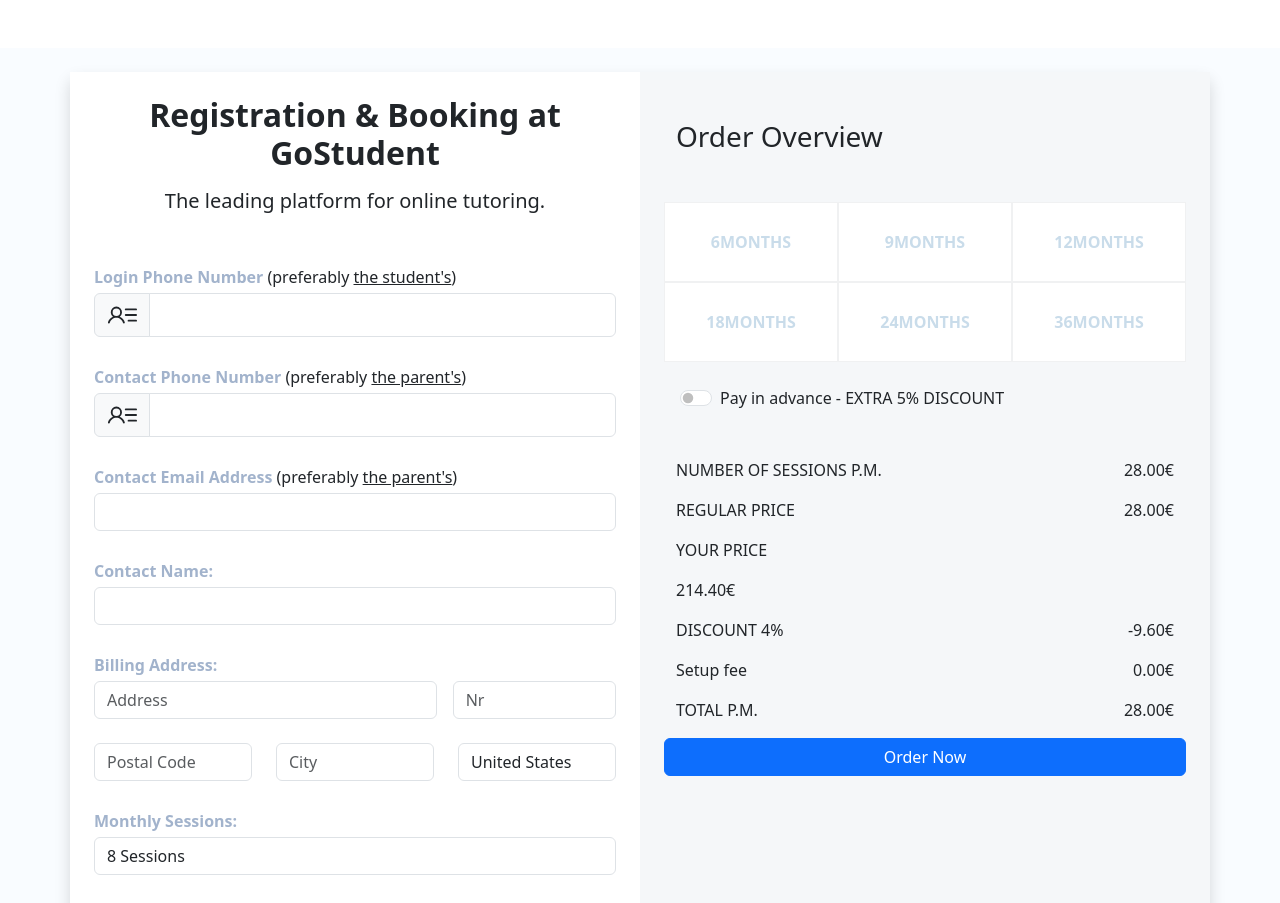
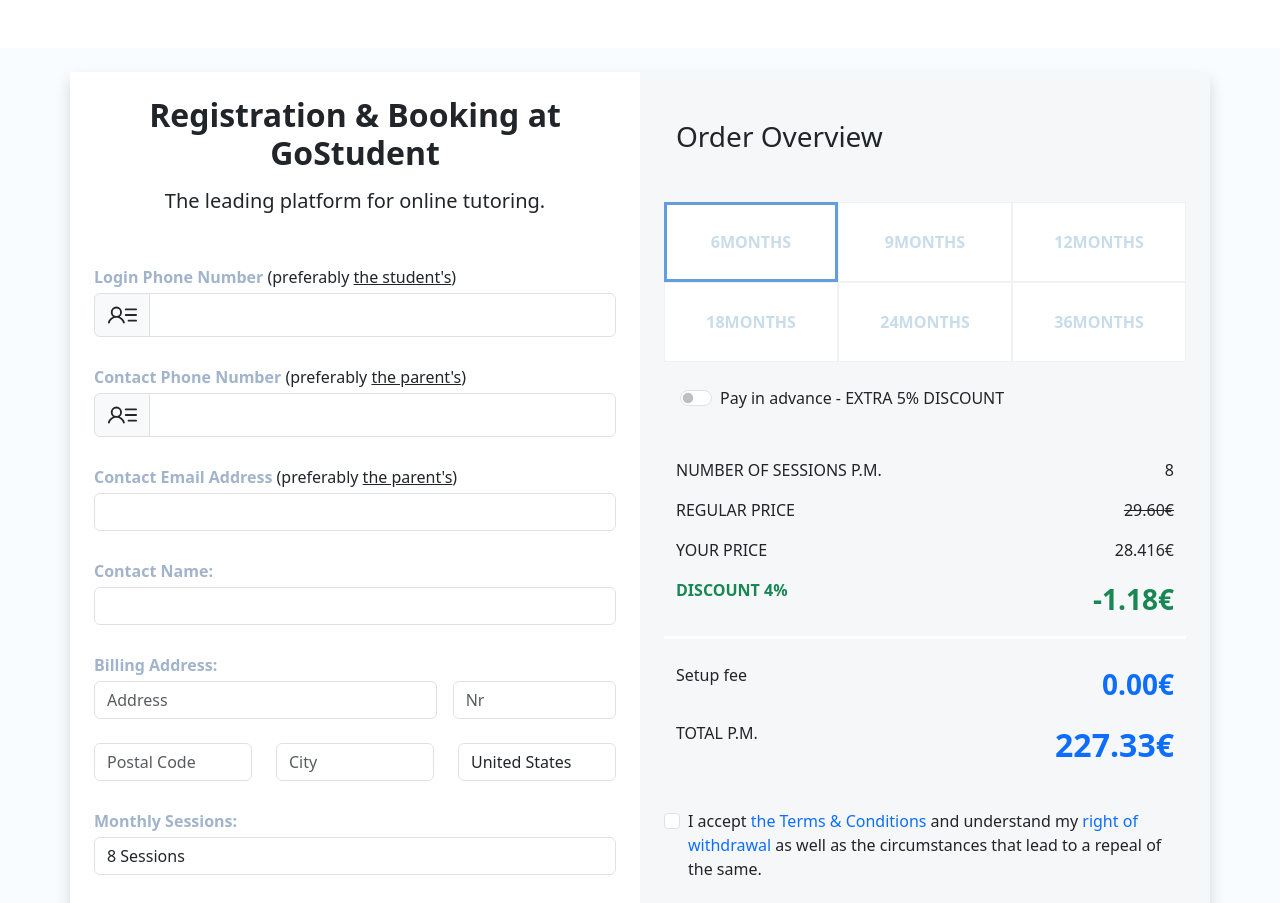
Before and after one commit to sandymohamed/GoStudent-s-order-page, a React (Create React App) app: page / in a window 1280 px wide. Shown: the top 903 px of the page. Built offline with nearby package versions, Linux system fonts and the light colour scheme.

Commit message:
update overOrder Overview and calc prices

```diff
--- a/src/App.css
+++ b/src/App.css
@@ -18,3 +18,10 @@
     border: 3px solid #619edb;
 
 }
+
+.line {
+width: 70%;
+height: 3px;
+text-align: center;
+background-color: #fff;
+}
--- a/src/App.js
+++ b/src/App.js
@@ -13,8 +13,8 @@
 const RegistrationForm = () => {
 
     const [isSepa, setIsSepa] = useState(true);
-    const [plan, setPlan] = useState(8);
-    const [error, setError] = useState(null);
+    const [plan, setPlan] = useState(6);
+    // const [error, setError] = useState(null);
 
     const [formData, setFormData] = useState({
         loginPhone: '',
@@ -30,20 +30,24 @@
         paymentMethod: 'SEPA',
         cardHolder: '',
         cardNumber: '',
-        discount: false
+        discount: false,
+        accept: false
     });
 
     const [formErrors, setFormErrors] = useState({});
     const [rtl, setRtl] = useState(false);
 
-    const regularPrice = 28.00;
-    const discount = 9.60;
-    const totalPrice = (regularPrice * formData.sessions) - discount;
+    const regularPrice = 29.60;
+    const discount = (regularPrice * (4 / 100));
 
     const handleChange = (e) => {
         const { name, value } = e.target;
+        console.log(e);
 
         if (name === 'discount') {
+            setFormData({ ...formData, [name]: e.target.checked });
+        }
+        else if (name === 'accept') {
             setFormData({ ...formData, [name]: e.target.checked });
         }
 
@@ -73,24 +77,31 @@
         if (!formData.addressNumber) errors.addressNumber = "Address number is required.";
         if (!formData.postalCode) errors.postalCode = "Postal code is required.";
         if (!formData.city) errors.city = "City is required.";
+        if (!formData.accept) errors.accept = "you have to accept the Terms & Conditions";
         if (formData.sessions < 1 || formData.sessions > 12) errors.sessions = "Sessions must be between 1 and 12.";
-        setError(errors);
+        if (!isSepa && !formData.cardHolder.match(/^[a-zA-Z\s]+$/)) errors.cardHolder = "Card holder name must contain only alphabetic characters and spaces.";
+        if (!isSepa && !formData.cardNumber.match(/^\d{13,19}$/)) errors.cardNumber = "Card number must be a numeric value between 13 and 19 digits.";
+        else {
+            setFormErrors({})
+        }
 
         return errors;
     };
 
-    const handleChoosePlan = (e) => {
-        console.log('e:', e);
+    // const handleChoosePlan = (e) => {
+    //     console.log('e:', e);
 
-    }
+    // }
 
     const handleSubmit = (e) => {
         e.preventDefault();
         const errors = validate();
         console.log('Form submitted:', errors);
-        console.log('eeeee:', error);
+        // console.log('eeeee:', error);
+
         if (Object.keys(errors).length > 0) {
             setFormErrors(errors);
+            window.scrollTo(0, 100)
         } else {
             // Handle form submission logic here
             console.log('Form submitted:', formData);
@@ -260,7 +271,7 @@
                                     <button type="button" className={`col sqr-item ${plan === 36 ? 'active' : null}`} onClick={() => { setPlan(36) }}>36MONTHS</button>
                                 </div>
                             </div>
-                            {/* **** switch **** */}
+
                             <div className="form-check form-switch  mb-5 ms-3">
                                 <input
                                     className="form-check-input"
@@ -275,20 +286,38 @@
                             </div>
 
                             {/*  ****** edit value to upd value{regularPrice.toFixed(2)} */}
+                            {/* count price based on sessions */}
                             <p className='col-6'>NUMBER OF SESSIONS P.M. </p>
-                            <p className='col-6 text-end'>{regularPrice.toFixed(2)}€</p>
+                            <p className='col-6 text-end'>{formData.sessions}</p>
                             <p className='col-6'>REGULAR PRICE </p>
-                            <p className='col-6 text-end'> {regularPrice.toFixed(2)}€</p>
-                            <p>YOUR PRICE </p>
-                            <p>{totalPrice.toFixed(2)}€</p>
-                            <p className='col-6 mb-3'>DISCOUNT 4% </p>
-                            <p className='col-6 text-end mb-3'>-9.60€</p>
+                            <p className='col-6 text-end'> <del> {regularPrice.toFixed(2)}€ </del></p>
 
-                            <p className='col-6'>Setup fee </p>
-                            <p className='col-6 text-end'> 0.00€</p>
+                            <p className='col-6'>YOUR PRICE</p>
+                            <p className='col-6 text-end'>{regularPrice - (regularPrice * 4 / 100)}€</p>
+
+                            <p className='col-6 mb-3 text-success fw-bold'>DISCOUNT 4% </p>
+                            <p className='col-6 text-end mb-3 text-success fw-bolder fs-3'> -{discount.toFixed(2)}€</p>
+
+                            <div className='line'> </div>
+                            <p className='col-6 mt-4'>Setup fee </p>
+                            <p className='col-6 mt-4 text-end text-primary fw-bolder fs-3'> 0.00€</p>
                             <p className='col-6'>TOTAL P.M.</p>
-                            <p className='col-6 text-end'> {regularPrice.toFixed(2)}€</p>
+                            <p className='col-6 text-end text-primary fw-bolder fs-2'> {((regularPrice - (regularPrice * 4 / 100)) * formData.sessions).toFixed(2)}€</p>
 
+
+                            <div class="form-check my-4">
+                                <input
+                                    class="form-check-input"
+                                    type="checkbox"
+                                    id="flexCheckDefault"
+                                    checked={formData.accept}
+                                    name="accept"
+                                    onChange={handleChange}
+                                />
+                                <label class="form-check-label" for="flexCheckDefault">
+                                    I accept <span className='text-primary'>the Terms & Conditions </span>and understand my <span className='text-primary'> right of withdrawal</span>  as well as the circumstances that lead to a repeal of the same.
+                                </label>
+                            </div>
                             {/* add check btn */}
                             <button type="submit" className="btn btn-primary btn-block">Order Now</button>
                         </div>
```
